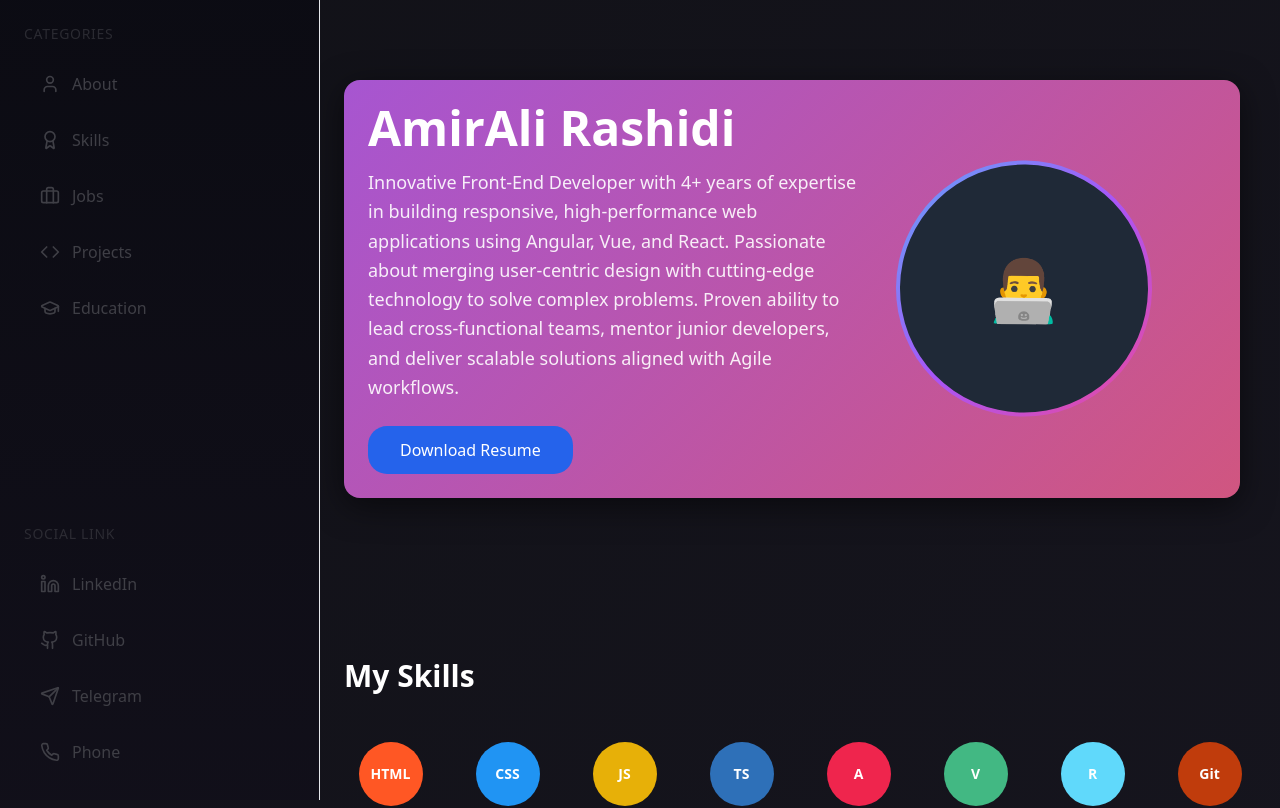
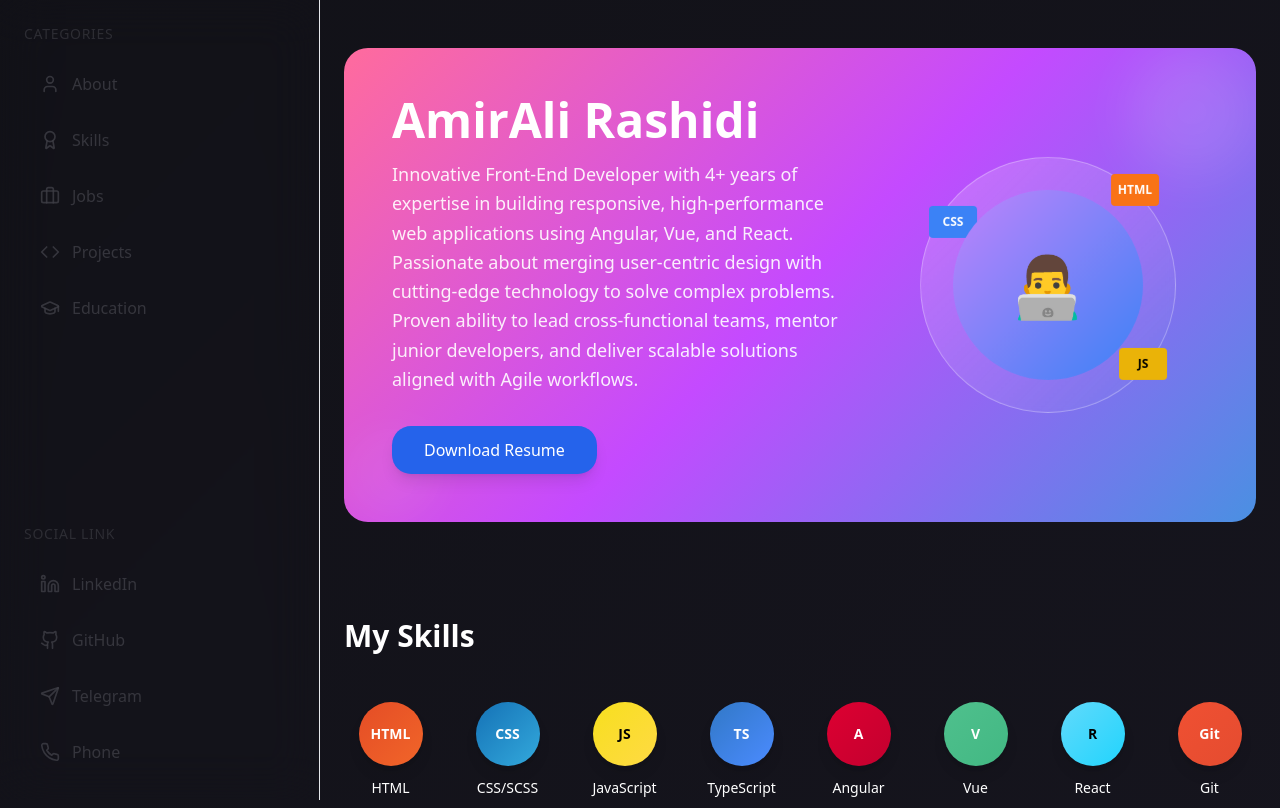
Before and after one commit to nishant1913112003-rgb/pixl-portfolio-studio, a React (Vite) app: page / in a window 1280 px wide. Shown: the top 808 px of the page. Built offline with nearby package versions, Linux system fonts and the light colour scheme.

Commit message:
Refactor: Update UI
Update UI to match the desired style.

```diff
--- a/src/components/HeroSection.tsx
+++ b/src/components/HeroSection.tsx
@@ -5,20 +5,23 @@ import heroImage from "@/assets/hero-bg.jpg";
 
 const AboutSection = () => {
   return (
-    <section id="about" className="py-20">
-      <div className="max-w-6xl mx-auto px-6">
+    <section id="about" className="py-12">
+      <div className="max-w-5xl mx-auto px-6">
         <motion.div
           initial={{ opacity: 0, y: 30 }}
           whileInView={{ opacity: 1, y: 0 }}
           transition={{ duration: 0.6 }}
-          className="card-gradient max-w-4xl"
+          className="relative overflow-hidden rounded-3xl p-8 lg:p-12"
+          style={{
+            background: "linear-gradient(135deg, #FF6B9D 0%, #C44AFF 50%, #4A90E2 100%)"
+          }}
         >
-          <div className="flex flex-col lg:flex-row items-center gap-8">
+          <div className="flex flex-col lg:flex-row items-center gap-8 relative z-10">
             <div className="flex-1">
               <h1 className="text-4xl lg:text-5xl font-bold text-white mb-4">
                 AmirAli Rashidi
               </h1>
-              <p className="text-white/90 text-lg leading-relaxed mb-6">
+              <p className="text-white/90 text-lg leading-relaxed mb-8 max-w-2xl">
                 Innovative Front-End Developer with 4+ years of expertise in building
                 responsive, high-performance web applications using Angular, Vue, and React.
                 Passionate about merging user-centric design with cutting-edge technology to
@@ -28,25 +31,54 @@ const AboutSection = () => {
               <motion.button
                 whileHover={{ scale: 1.05 }}
                 whileTap={{ scale: 0.95 }}
-                className="bg-blue-600 hover:bg-blue-700 text-white px-8 py-3 rounded-lg font-medium transition-all duration-300"
+                className="bg-blue-600 hover:bg-blue-700 text-white px-8 py-3 rounded-lg font-medium transition-all duration-300 shadow-lg"
               >
                 Download Resume
               </motion.button>
             </div>
+
+            {/* 3D Illustration */}
             <div className="lg:w-80 flex-shrink-0">
               <motion.div
-                animate={{ rotate: [0, 5, -5, 0] }}
-                transition={{ duration: 6, repeat: Infinity }}
+                animate={{
+                  y: [0, -10, 0],
+                  rotateY: [0, 5, -5, 0]
+                }}
+                transition={{
+                  duration: 6,
+                  repeat: Infinity,
+                  ease: "easeInOut"
+                }}
                 className="relative"
               >
-                <div className="w-64 h-64 rounded-full bg-gradient-to-br from-blue-400 via-purple-500 to-pink-500 p-1">
-                  <div className="w-full h-full rounded-full bg-gray-800 flex items-center justify-center">
-                    <div className="text-6xl">👨‍💻</div>
+                {/* 3D Developer Illustration */}
+                <div className="relative w-64 h-64 mx-auto">
+                  {/* Main container */}
+                  <div className="absolute inset-0 rounded-full bg-gradient-to-br from-white/20 to-transparent backdrop-blur-sm border border-white/30">
+                    {/* Code blocks floating around */}
+                    <div className="absolute top-4 right-4 w-12 h-8 bg-orange-500 rounded text-white text-xs font-bold flex items-center justify-center">
+                      HTML
+                    </div>
+                    <div className="absolute top-12 left-2 w-12 h-8 bg-blue-500 rounded text-white text-xs font-bold flex items-center justify-center">
+                      CSS
+                    </div>
+                    <div className="absolute bottom-8 right-2 w-12 h-8 bg-yellow-500 rounded text-black text-xs font-bold flex items-center justify-center">
+                      JS
+                    </div>
+
+                    {/* Central developer icon */}
+                    <div className="absolute inset-8 rounded-full bg-gradient-to-br from-purple-400 to-blue-500 flex items-center justify-center text-6xl">
+                      👨‍💻
+                    </div>
                   </div>
                 </div>
               </motion.div>
             </div>
           </div>
+
+          {/* Background decorative elements */}
+          <div className="absolute top-0 right-0 w-32 h-32 bg-white/10 rounded-full blur-xl"></div>
+          <div className="absolute bottom-0 left-0 w-24 h-24 bg-white/5 rounded-full blur-lg"></div>
         </motion.div>
       </div>
     </section>
--- a/src/components/Sidebar.tsx
+++ b/src/components/Sidebar.tsx
@@ -22,8 +22,7 @@ const Sidebar = () => {
       initial={{ x: -100, opacity: 0 }}
       animate={{ x: 0, opacity: 1 }}
       transition={{ duration: 0.5 }}
-      className="fixed left-0 top-0 h-full w-80 bg-sidebar-background border-r border-sidebar-border z-50"
-      style={{ background: "var(--gradient-sidebar)" }}
+      className="fixed left-0 top-0 h-full w-80 border-r border-sidebar-border z-50 bg-sidebar-background/95 backdrop-blur-xl"
     >
       <div className="flex flex-col h-full p-6">
         {/* Categories Section */}
--- a/src/components/TechStack.tsx
+++ b/src/components/TechStack.tsx
@@ -13,8 +13,8 @@ const TechStack = () => {
   ];
 
   return (
-    <section id="skills" className="py-20">
-      <div className="max-w-6xl mx-auto px-6">
+    <section id="skills" className="py-12">
+      <div className="max-w-5xl mx-auto px-6">
         <motion.h2
           initial={{ opacity: 0, y: 20 }}
           whileInView={{ opacity: 1, y: 0 }}
--- a/src/index.css
+++ b/src/index.css
@@ -165,27 +165,44 @@
 
   /* Sidebar Styles */
   .sidebar-nav {
-    @apply flex items-center gap-3 px-4 py-3 rounded-lg text-sidebar-foreground hover:bg-sidebar-accent transition-all duration-200;
+    @apply flex items-center gap-3 px-4 py-3 rounded-lg text-sidebar-foreground/80 hover:text-sidebar-foreground hover:bg-sidebar-accent transition-all duration-200;
   }
 
   .sidebar-nav.active {
     @apply bg-gradient-primary text-white shadow-button;
   }
 
-  /* Tech Skill Icons */
+  /* Tech Skill Icons - Matching reference design */
   .tech-icon {
-    @apply w-16 h-16 rounded-full flex items-center justify-center text-white font-bold text-sm transition-all duration-300 hover:scale-110;
-    box-shadow: var(--shadow-tech);
+    @apply w-16 h-16 rounded-full flex items-center justify-center text-white font-bold text-sm transition-all duration-300 hover:scale-110 shadow-lg;
   }
 
-  .tech-html { background: hsl(var(--tech-html)); --tech-color: var(--tech-html); }
-  .tech-css { background: hsl(var(--tech-css)); --tech-color: var(--tech-css); }
-  .tech-js { background: hsl(var(--tech-js)); --tech-color: var(--tech-js); }
-  .tech-ts { background: hsl(var(--tech-ts)); --tech-color: var(--tech-ts); }
-  .tech-react { background: hsl(var(--tech-react)); --tech-color: var(--tech-react); }
-  .tech-vue { background: hsl(var(--tech-vue)); --tech-color: var(--tech-vue); }
-  .tech-angular { background: hsl(var(--tech-angular)); --tech-color: var(--tech-angular); }
-  .tech-git { background: hsl(var(--tech-git)); --tech-color: var(--tech-git); }
+  .tech-html {
+    background: linear-gradient(135deg, #E44D26, #F16529);
+  }
+  .tech-css {
+    background: linear-gradient(135deg, #1572B6, #33A9DC);
+  }
+  .tech-js {
+    background: linear-gradient(135deg, #F7DF1E, #FFDA44);
+    @apply text-black;
+  }
+  .tech-ts {
+    background: linear-gradient(135deg, #3178C6, #4B8BFF);
+  }
+  .tech-react {
+    background: linear-gradient(135deg, #61DAFB, #21D4FD);
+    @apply text-black;
+  }
+  .tech-vue {
+    background: linear-gradient(135deg, #4FC08D, #42B883);
+  }
+  .tech-angular {
+    background: linear-gradient(135deg, #DD0031, #C3002F);
+  }
+  .tech-git {
+    background: linear-gradient(135deg, #F05032, #E44C30);
+  }
 
   /* Gradient Buttons */
   .btn-gradient {
```
